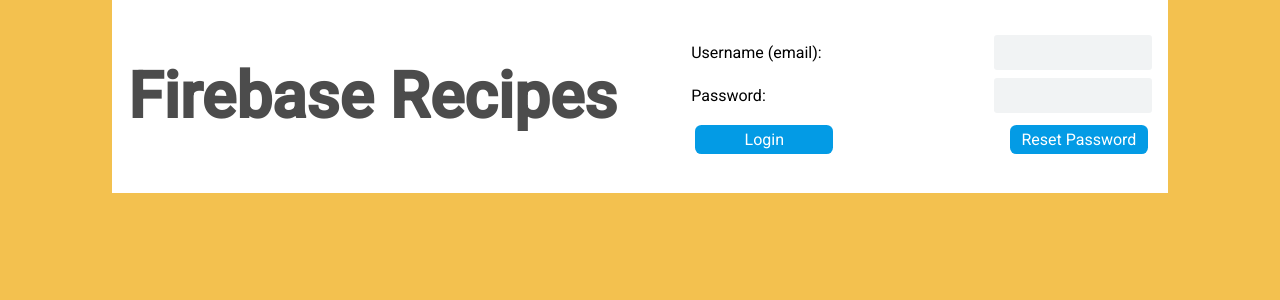
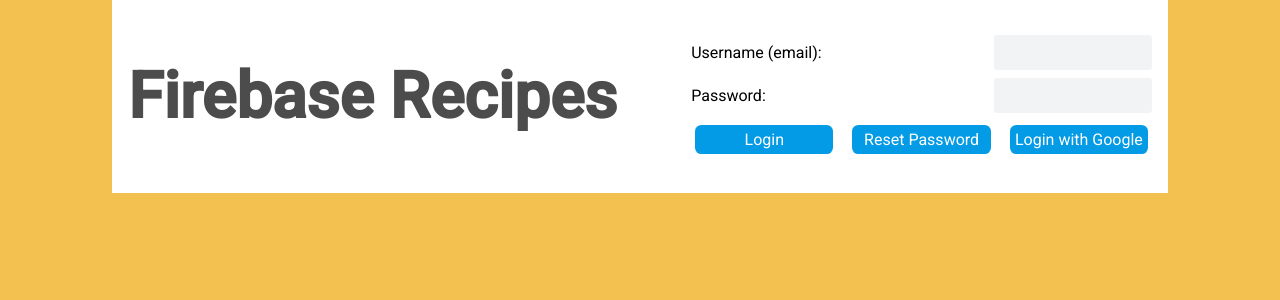
Before and after one commit to nadiemedicejose/firebase-recipes, a React (Create React App) app: page / in a window 1280 px wide. Shown: the top 300 px of the page. Built offline with nearby package versions, Linux system fonts and the light colour scheme; no server answers.

Commit message:
Login With Google

```diff
--- a/src/components/LoginForm.js
+++ b/src/components/LoginForm.js
@@ -28,6 +28,14 @@
 			alert('Sent the password reset email');
 		} catch (error) {
 			alert(error.message);
+		}
+	}
+
+	async function handleLoginWithGoogle() {
+		try {
+			await FirebaseAuthService.loginWithGoogle();
+		} catch (e) {
+			alert(e.message);
 		}
 	}
 
@@ -80,6 +88,12 @@
 								onClick={handleSendResetPasswordEmail}>
 								Reset Password
 							</button>
+							<button
+								type="button"
+								className="primary-button"
+								onClick={handleLoginWithGoogle}>
+								Login with Google
+							</button>
 						</div>
 					</form>)
 			}
```
